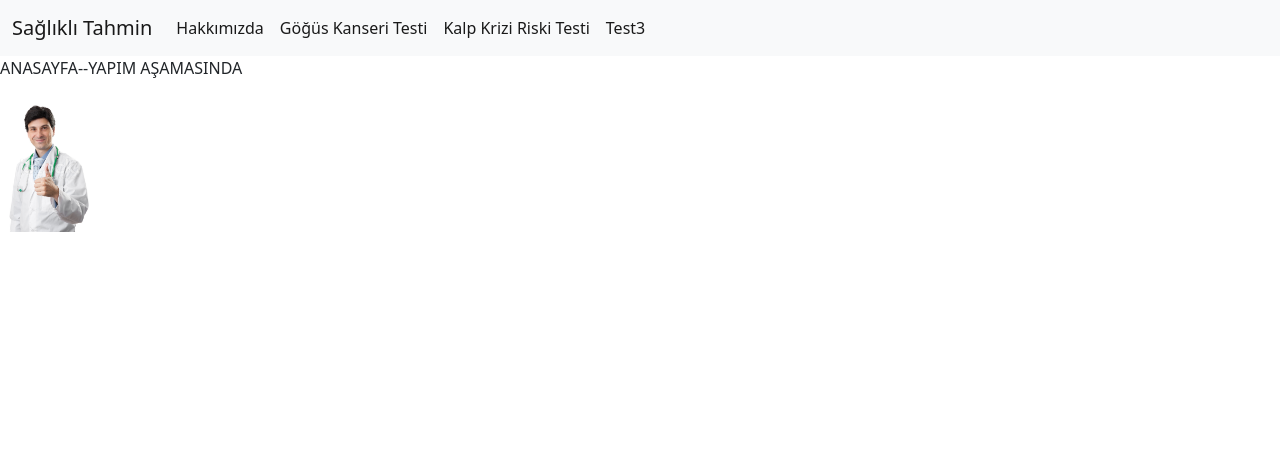
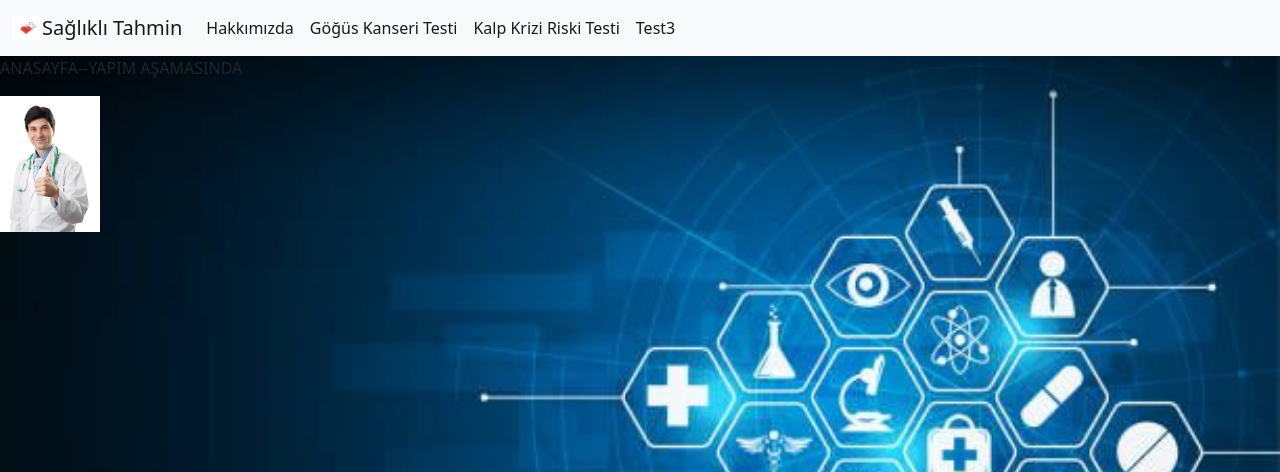
Before and after one commit to berktunc008/health, a Flask app: page / in a window 1280 px wide. Shown: the top 472 px of the page. Run offline with Flask 2, Linux system fonts and the light colour scheme.

Commit message:
arka plan denemesi

```diff
--- a/templates/home.html
+++ b/templates/home.html
@@ -7,11 +7,12 @@
     <link href="https://cdn.jsdelivr.net/npm/bootstrap@5.1.3/dist/css/bootstrap.min.css" rel="stylesheet" integrity="sha384-1BmE4kWBq78iYhFldvKuhfTAU6auU8tT94WrHftjDbrCEXSU1oBoqyl2QvZ6jIW3" crossorigin="anonymous">
     <title>Document</title>
 </head>
-<body>
+<body background="/static/arka_planHOME.jpg"; style="background-repeat: no-repeat; background-size: cover;">
 
     <nav class="navbar navbar-expand-lg navbar-light bg-light">
         <div class="container-fluid">
-          <a class="navbar-brand" href="home.html">Sağlıklı Tahmin</a>
+          <img src="/static/sayfa_logo.jpg" alt="" width="30" height="24" class="d-inline-block align-text-top">
+          <a class="navbar-brand" href="http://127.0.0.1:5000/home">Sağlıklı Tahmin</a>
           <button class="navbar-toggler" type="button" data-bs-toggle="collapse" data-bs-target="#navbarSupportedContent" aria-controls="navbarSupportedContent" aria-expanded="false" aria-label="Toggle navigation">
             <span class="navbar-toggler-icon"></span>
           </button>
@@ -34,6 +35,7 @@
           </div>
         </div>
       </nav>
+
     <P>ANASAYFA--YAPIM AŞAMASINDA</P>
     <img src="/static/happy_doctor.jpg" width="100" >
     <script src="https://cdn.jsdelivr.net/npm/bootstrap@5.1.3/dist/js/bootstrap.bundle.min.js" integrity="sha384-ka7Sk0Gln4gmtz2MlQnikT1wXgYsOg+OMhuP+IlRH9sENBO0LRn5q+8nbTov4+1p" crossorigin="anonymous"></script>
```
Also changed, not shown: static/arka_planHOME.jpg (added).
